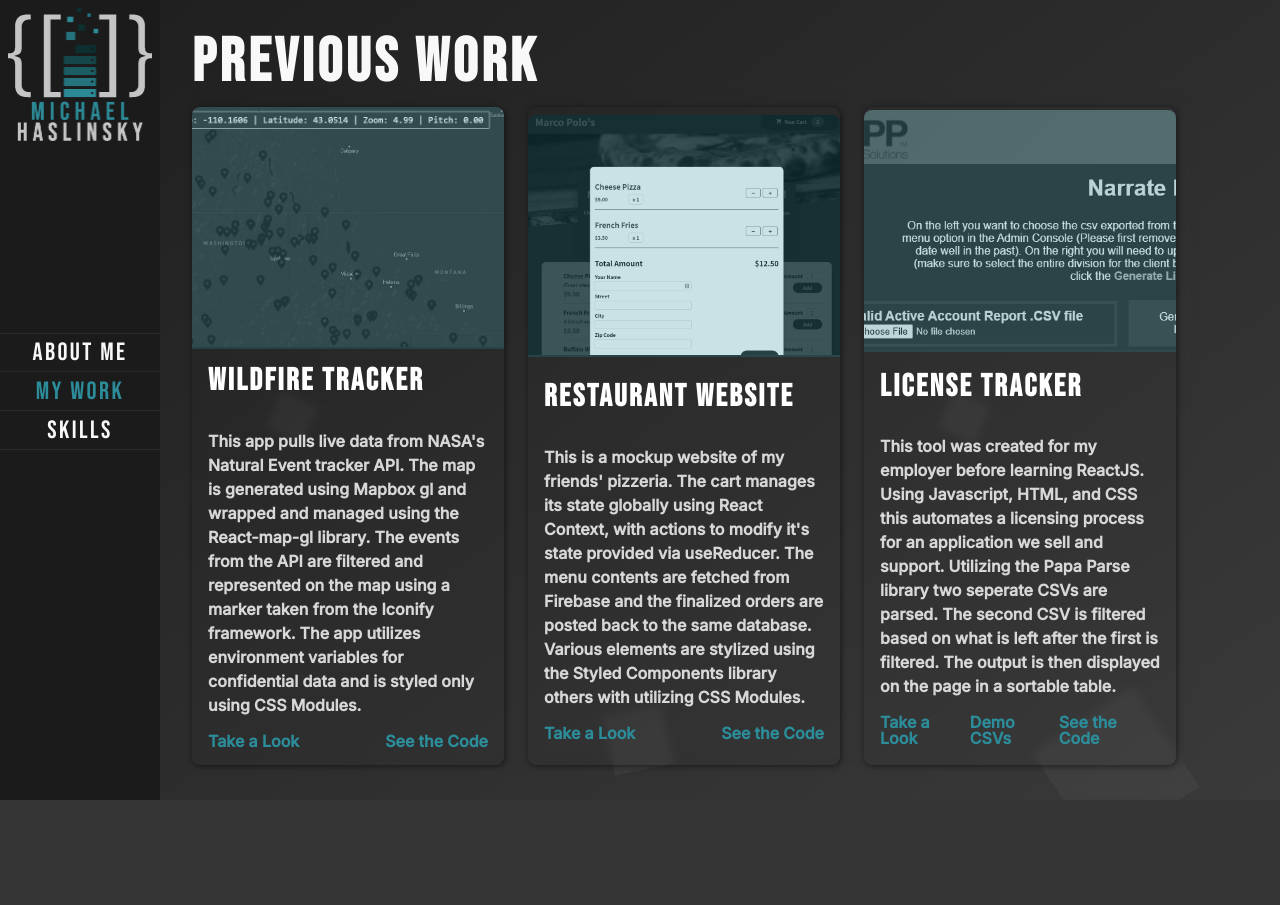
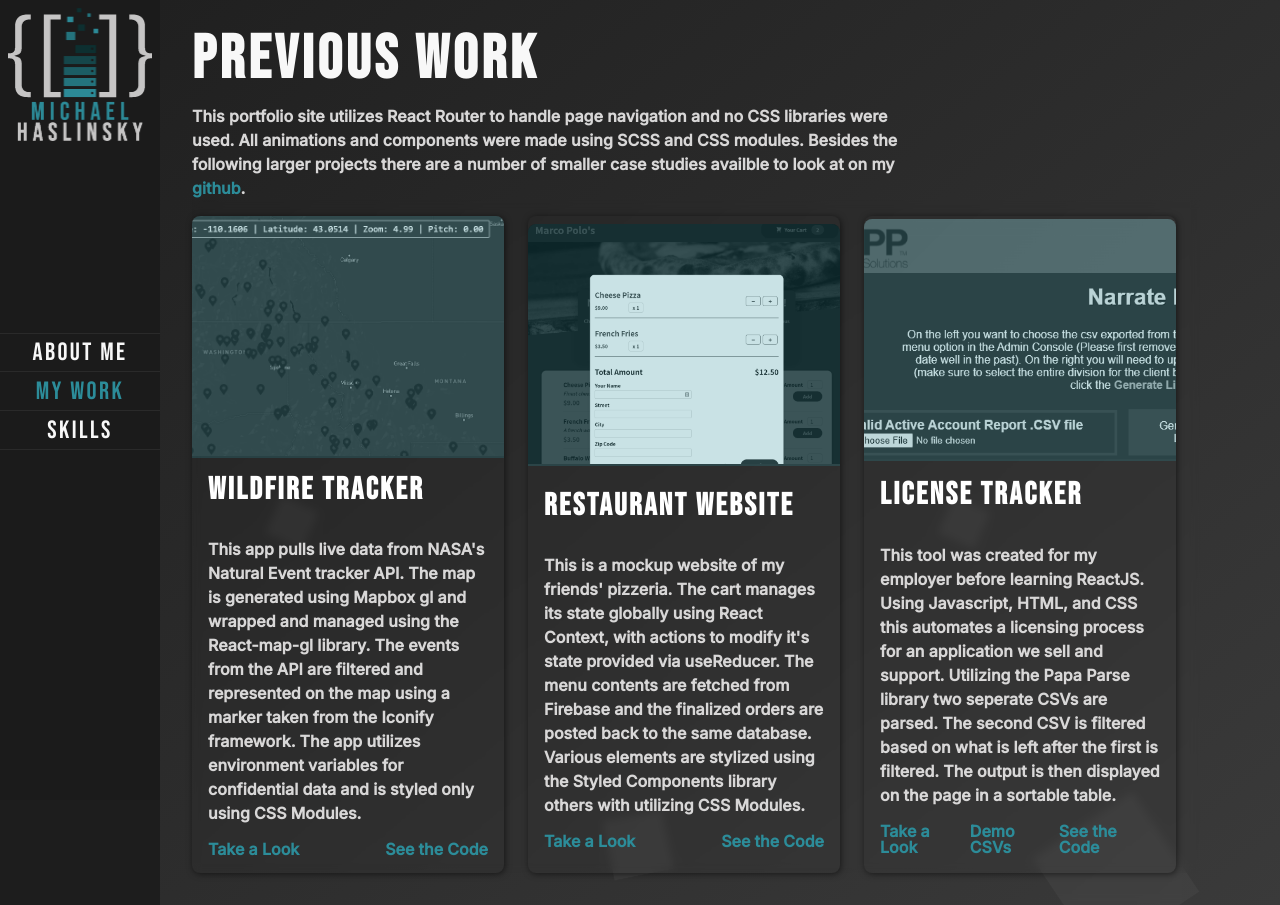
Before and after one commit to mhaslinsky/portfolio, a React (Create React App) app: page /work in a window 1280 px wide. Before the commit the page ends 800 px from the top, so only its background shows below. Built offline with nearby package versions, Linux system fonts and the light colour scheme; some icons are missing.

Commit message:
adding portfolio desc on work page

```diff
--- a/src/pages/AboutMe.module.scss
+++ b/src/pages/AboutMe.module.scss
@@ -6,6 +6,10 @@
   text-align: left;
   color: rgb(248, 248, 248);
   padding-bottom: 5rem;
+
+  p {
+    line-height: 160%;
+  }
 }
 
 .cascadingText {
@@ -13,7 +17,6 @@
     opacity: 0;
     animation-name: fade;
     max-width: 72ch;
-    line-height: 160%;
     margin-bottom: 0.8rem;
     @for $i from 1 through 4 {
       &:nth-of-type(#{$i}) {
--- a/src/pages/Work.jsx
+++ b/src/pages/Work.jsx
@@ -7,6 +7,21 @@ function Work() {
   return (
     <div className={classes.container}>
       <h1 className={classes.header}>Previous Work</h1>
+      <h4 className={classes.portfolio}>
+        This portfolio site utilizes React Router to handle page navigation and
+        no CSS libraries were used. All animations and components were made
+        using SCSS and CSS modules. Besides the following larger projects there
+        are a number of smaller case studies availble to look at on my{" "}
+        <a
+          className={classes.linktop}
+          href='https://github.com/mhaslinsky'
+          target='_blank'
+          rel='noopener noreferrer'
+        >
+          github
+        </a>
+        .
+      </h4>
       <div className={classes.cascadingText}>
         <div className={classes.cascadingText__letter}>
           <a
--- a/src/pages/Work.module.scss
+++ b/src/pages/Work.module.scss
@@ -11,6 +11,18 @@ $animationInterval: 0.1s;
   color: rgb(248, 248, 248);
   position: relative;
   z-index: 1;
+}
+
+.linktop {
+  display: inline-block;
+  color: #2c8c99;
+  font-weight: bold;
+  text-decoration: none;
+}
+
+.linktop:hover {
+  color: white;
+  transition: 0.5s;
 }
 
 .link {
@@ -125,6 +137,10 @@ $animationInterval: 0.1s;
     opacity: 1;
   }
 }
+.portfolio {
+  margin-top: 1rem;
+  padding: 0rem;
+}
 
 @media (max-width: 800px) {
   .container {
```
